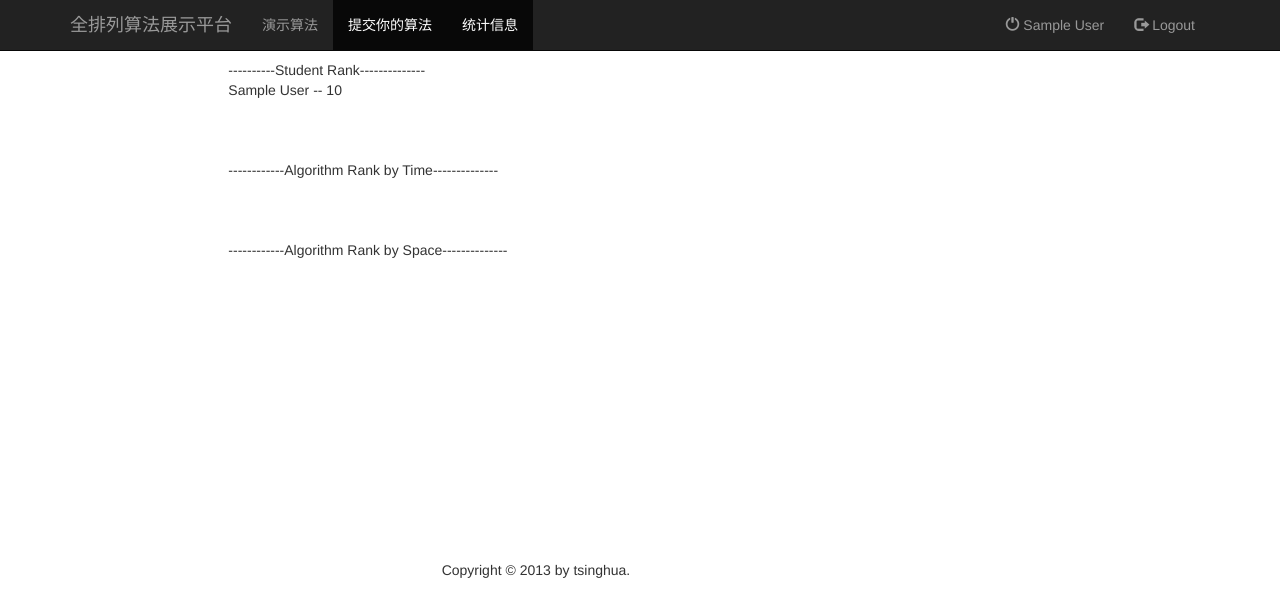
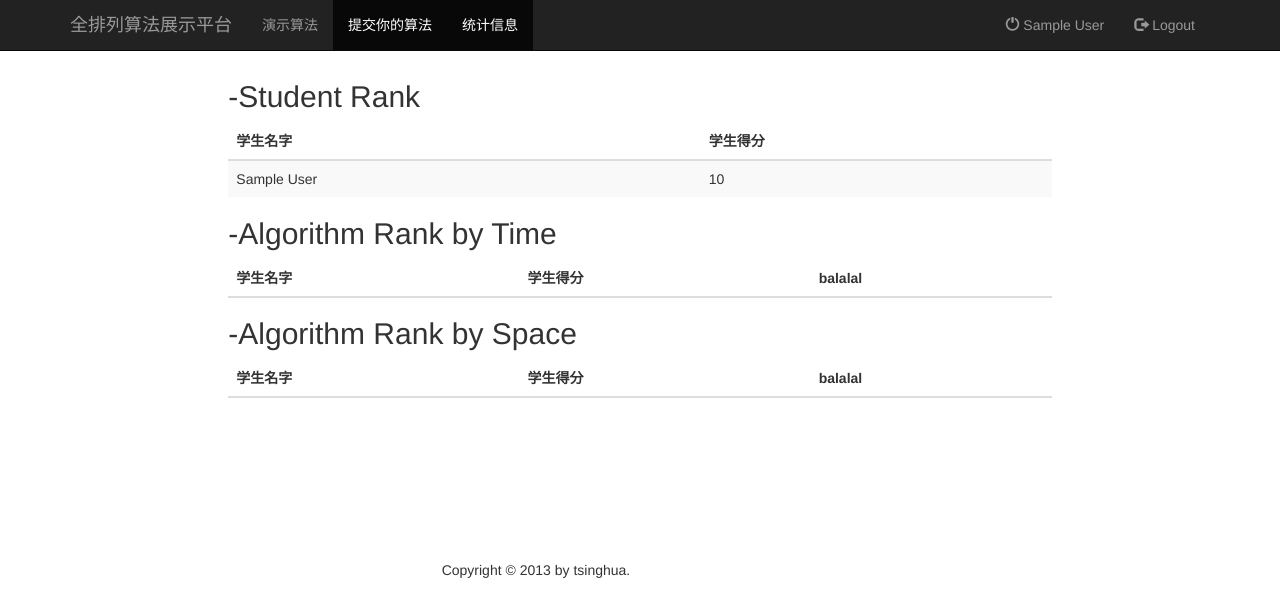
Before and after one commit to youyou0988/PShow, a Django app: page /info/ in a window 1280 px wide. Shown: the top 597 px of the page. Run offline with Django 3.2, Linux system fonts and the light colour scheme; a user stored in the database is signed in; tables that the repository leaves empty hold one stand-in row (values such as "Sample post"); lists and menus that the app fills with data are empty; some libraries are stand-ins or nearby versions.

Commit message:
modify info.html

```diff
--- a/templates/check.html
+++ b/templates/check.html
@@ -6,7 +6,9 @@
 	<h3>You can add your new type algorithm:</h3>
 	<form enctype="multipart/form-data" method="post" action="/add_algorithm/">
 		    {% csrf_token %}
-		    {{ addform|bootstrap }}
+		    {{ addform.name|bootstrap }}
+		    {{ addform.source }}
+		    </br>
 		    <input type="submit" value="Add" class="btn btn-primary">
 	</form>
 
--- a/templates/info.html
+++ b/templates/info.html
@@ -3,25 +3,67 @@
  {% block main %}
  {% load bootstrap %}
   {% load bootstrap_toolkit %}
-----------Student Rank--------------<br/>
+<h2>-Student Rank</h2>
+<table class="table table-striped table-hover">
+	<thead>
+		<tr>
+			<th>学生名字</th>
+			<th>学生得分</th>
+		</tr>
+	</thead>
+	<tbody>
+	<tr>
 	{% for s in student_rank %}
-    {{ s.name }} -- {{ s.score }}<br />
+
+			<td>{{ s.name }}</td>
+			<td>{{ s.score }}</td>
+
 		{% endfor %}
+		</tr>
+	</tbody>
+</table>
 
-    <br />
-    <br />
-    <br />
+<h2>-Algorithm Rank by Time</h2>
 
-    ------------Algorithm Rank by Time--------------<br />
+
+<table class="table table-striped table-hover">
+	<thead>
+		<tr>
+			<th>学生名字</th>
+			<th>学生得分</th>
+			<th>balalal</th>
+		</tr>
+	</thead>
+	<tbody>
+	<tr>
 	{% for a in algorithm_time %}
-    {{ a.name }} by {{ a.owner.name }}, Time : {{ a.time }} <br />
+
+			<td> {{ a.name }} </td>
+			<td>{{ a.owner.name }} </td>
+		    <td>{{ a.time }}</td>
 		{% endfor %}
-    <br />
-    <br />
-    <br />
+		</tr>
+	</tbody>
+</table>
 
-    ------------Algorithm Rank by Space--------------<br />
+<h2>-Algorithm Rank by Space</h2>
+<table class="table table-striped table-hover">
+	<thead>
+		<tr>
+			<th>学生名字</th>
+			<th>学生得分</th>
+			<th>balalal</th>
+		</tr>
+	</thead>
+	<tbody>
+	<tr>
 	{% for a in algorithm_space %}
-    {{ a.name }} by {{ a.owner.name }}, Time : {{ a.space }} <br />
+
+			<td> {{ a.name }} </td>
+			<td>{{ a.owner.name }} </td>
+		    <td>{{ a.space }}</td>
 		{% endfor %}
+		</tr>
+	</tbody>
+</table>
  {% endblock %}
```
Lines whose indentation alone changed are shown as unchanged.
